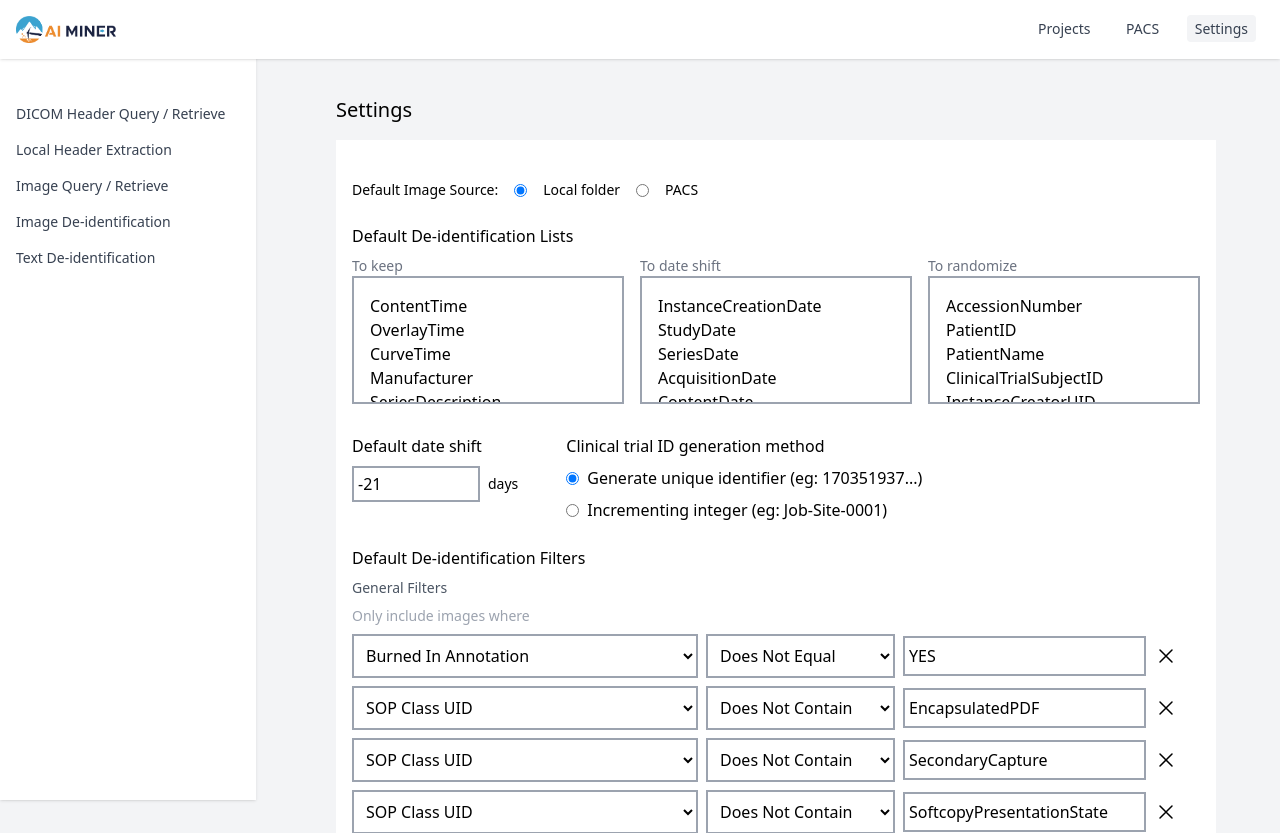
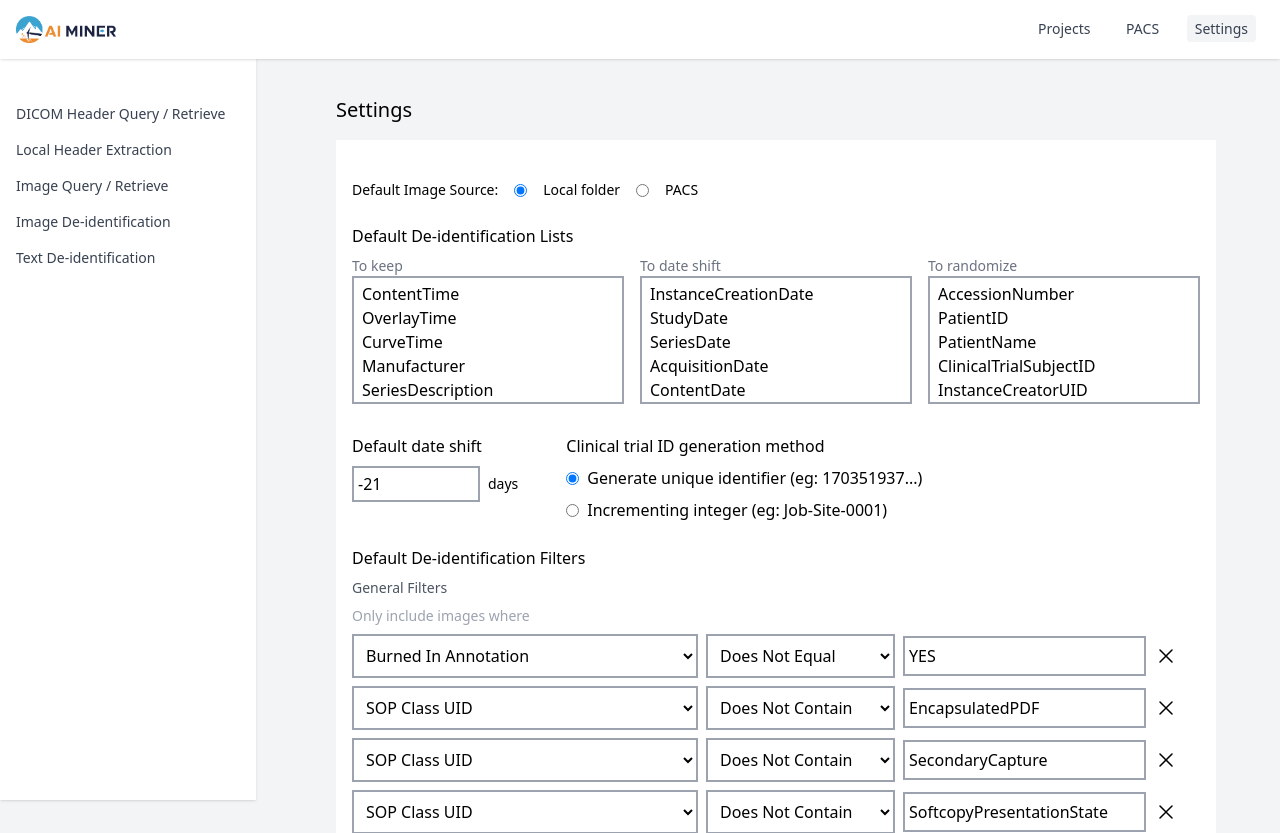
Before and after one commit to stjude/icore-image, a Django app: page /settings/ in a window 1280 px wide. Shown: the top 833 px of the page. Run offline with Django 4.2, Linux system fonts and the light colour scheme; some libraries are stand-ins or nearby versions.

Commit message:
fix default setting margins

```diff
--- a/deid/templates/settings.html
+++ b/deid/templates/settings.html
@@ -27,15 +27,15 @@
         <div class="flex space-x-4">
             <div class="flex-1">
                 <div class="text-sm text-gray-500">To keep</div>
-                <textarea class="w-full border-2 border-gray-400 p-4 h-32 overflow-y-auto resize-none" name="default_tags_to_keep"></textarea>
+                <textarea class="w-full border-2 border-gray-400 pt-1 px-2 pb-2 h-32 overflow-y-auto resize-none" name="default_tags_to_keep"></textarea>
             </div>
             <div class="flex-1">
                 <div class="text-sm text-gray-500">To date shift</div>
-                <textarea class="w-full border-2 border-gray-400 p-4 h-32 overflow-y-auto resize-none" name="default_tags_to_dateshift"></textarea>
+                <textarea class="w-full border-2 border-gray-400 pt-1 px-2 pb-2 h-32 overflow-y-auto resize-none" name="default_tags_to_dateshift"></textarea>
             </div>
             <div class="flex-1">
                 <div class="text-sm text-gray-500">To randomize</div>
-                <textarea class="w-full border-2 border-gray-400 p-4 h-32 overflow-y-auto resize-none" name="default_tags_to_randomize"></textarea>
+                <textarea class="w-full border-2 border-gray-400 pt-1 px-2 pb-2 h-32 overflow-y-auto resize-none" name="default_tags_to_randomize"></textarea>
             </div>
         </div>
     </div>
```
